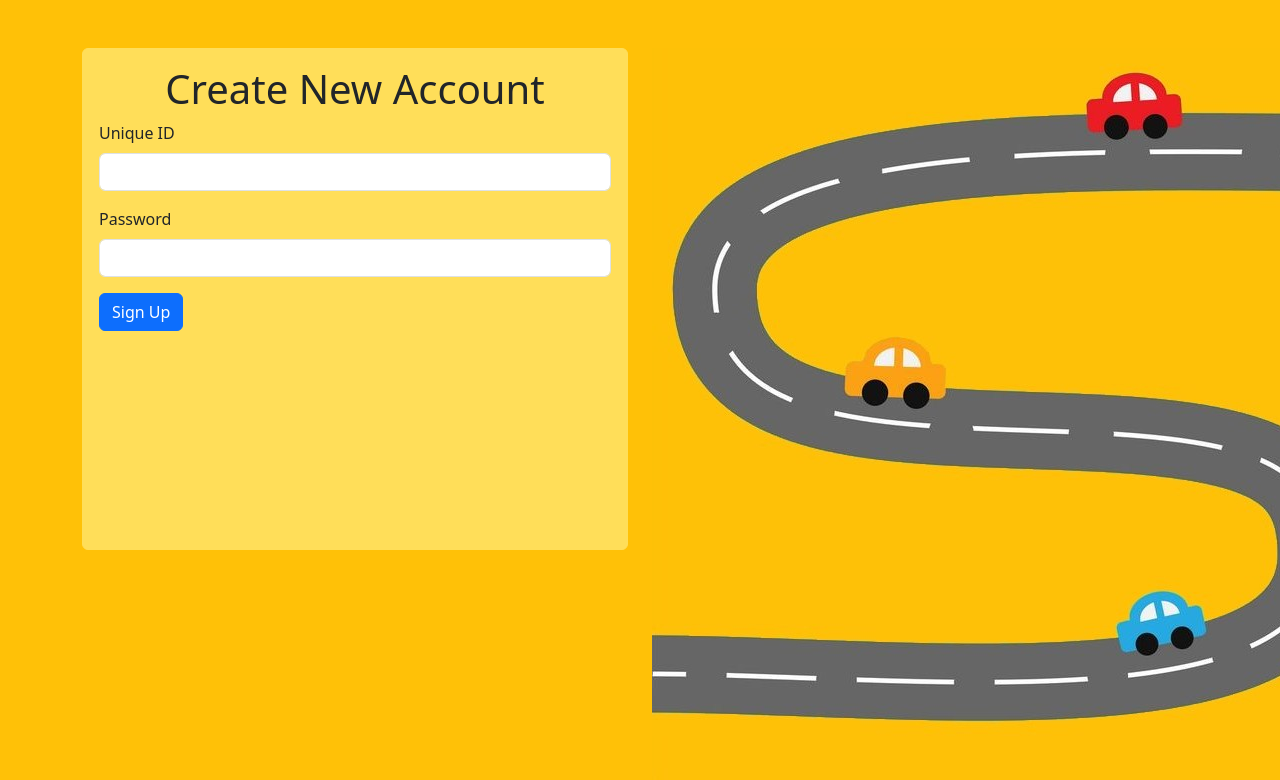
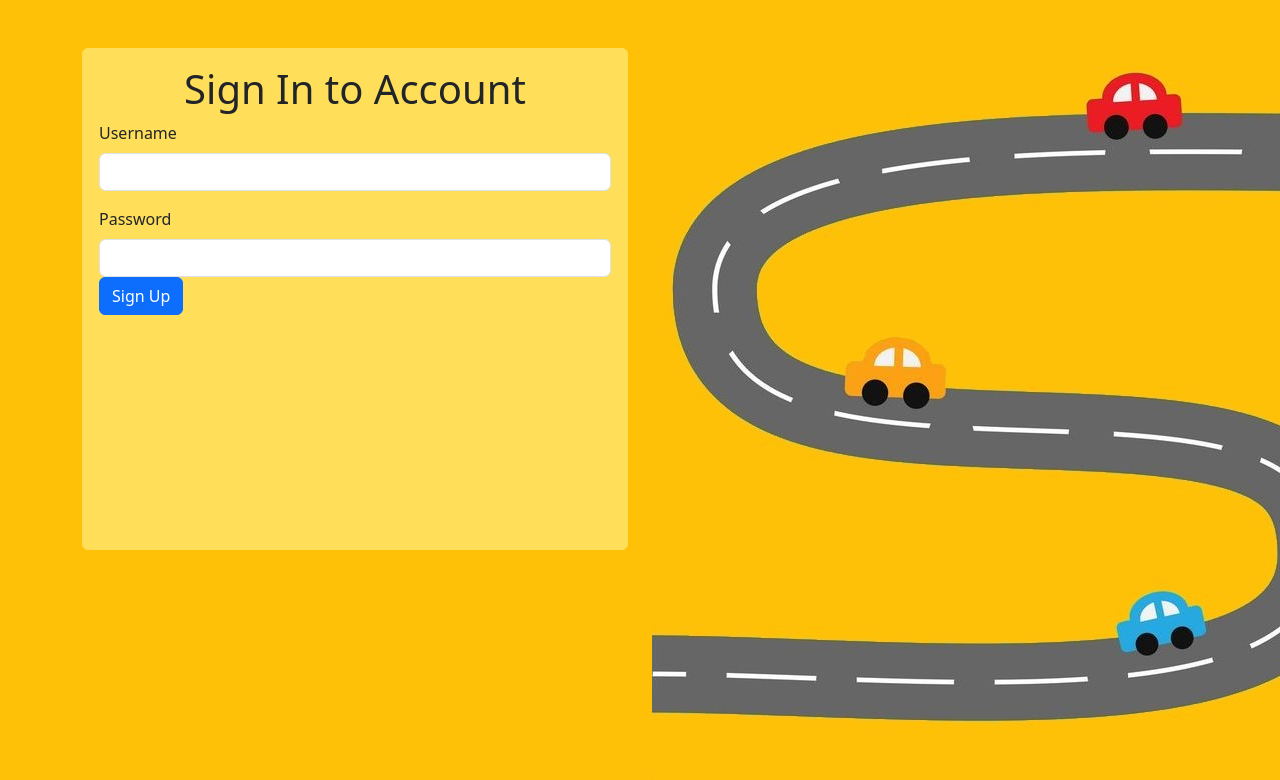
Before and after one commit to EdwinRodger/Smart-Traffic-System, a Flask app: page /sign-up in a window 1280 px wide; the page is wider, and only the part inside the window is pictured. Shown: the part 80-860 px from the top of that part. Run offline with Flask 3, Linux system fonts and the light colour scheme.

Commit message:
add a signup system

```diff
--- a/app.py
+++ b/app.py
@@ -1,9 +1,50 @@
-from flask import Flask, render_template, Response
+from flask import Flask, render_template, Response, request, redirect, url_for
 from vehicle import counting_cars
 # from detect import counting_cars
+import flask_login
 
 app = Flask(__name__)
 
+app.secret_key = 'super secret string'
+
+login_manager = flask_login.LoginManager()
+login_manager.init_app(app)
+
+# Our mock database.
+users = {'foobar': {'password': 'secret'}}
+
+class User(flask_login.UserMixin):
+    pass
+
+@login_manager.user_loader
+def user_loader(username):
+    if username not in users:
+        return
+
+    user = User()
+    user.id = username
+    return user
+
+
+@login_manager.request_loader
+def request_loader(request):
+    username = request.form.get('username')
+    if username not in users:
+        return
+
+    user = User()
+    user.id = username
+    return user
+
+''' TODO
+How do we optimise?
+Work on content
+How we authorise user and why?
+Imporove tech stack tab
+Step by step instruction how we add username and how someone can access website
+Make test users and make sign up page usable
+Make future enhancements
+'''
 
 @app.route("/")
 def homepage():
@@ -20,12 +61,28 @@ def about():
     return render_template("about.html")
 
 
-@app.route("/sign-up")
+@app.route("/sign-up", methods=['GET', 'POST'])
 def signup():
-    return render_template("signup.html")
+    if request.method == 'GET':
+        return render_template("signup.html")
+
+    username = request.form['username']
+    if username in users and request.form['password'] == users[username]['password']:
+        user = User()
+        user.id = username
+        flask_login.login_user(user)
+        return redirect(url_for('demo'))
+
+    return redirect(url_for('signup'))
+
+@app.route('/logout')
+def logout():
+    flask_login.logout_user()
+    return redirect(url_for('homepage'))
 
 
 @app.route("/demo")
+@flask_login.login_required
 def demo():
     return render_template("demo.html")
 
--- a/templates/signup.html
+++ b/templates/signup.html
@@ -7,18 +7,19 @@
             <div class="col-md-6">
                 <div class="card" style="--bs-card-border-color: #ffde59; background-color: #ffde59">
                     <div class="card-body" style="min-height: 500px;">
-                        <h1 class="card-title text-center">Create New Account</h1>
+                        <h1 class="card-title text-center">Sign In to Account</h1>
                         <form method="post" action="/sign-up" data-bitwarden-watching="1">
                             <div class="mb-3">
-                                <label for="username" class="form-label">Unique ID</label>
+                                <label for="username" class="form-label">Username</label>
                                 <input type="text" class="form-control" id="username" name="username" required="">
                             </div>
                             <div class="mb-3">
                                 <label for="password" class="form-label">Password</label>
                                 <input type="password" class="form-control" id="password" name="password" required="">
+                                <button type="submit" class="btn btn-primary">Sign Up</button>
                             </div>
+                            <!-- <a href="{{ url_for('demo') }}" class="btn btn-primary" role="button">Sign Up</a> -->
                         </form>
-                        <a href="{{ url_for('demo') }}" class="btn btn-primary" role="button">Sign Up</a>
                     </div>
                 </div>
             </div>
```
